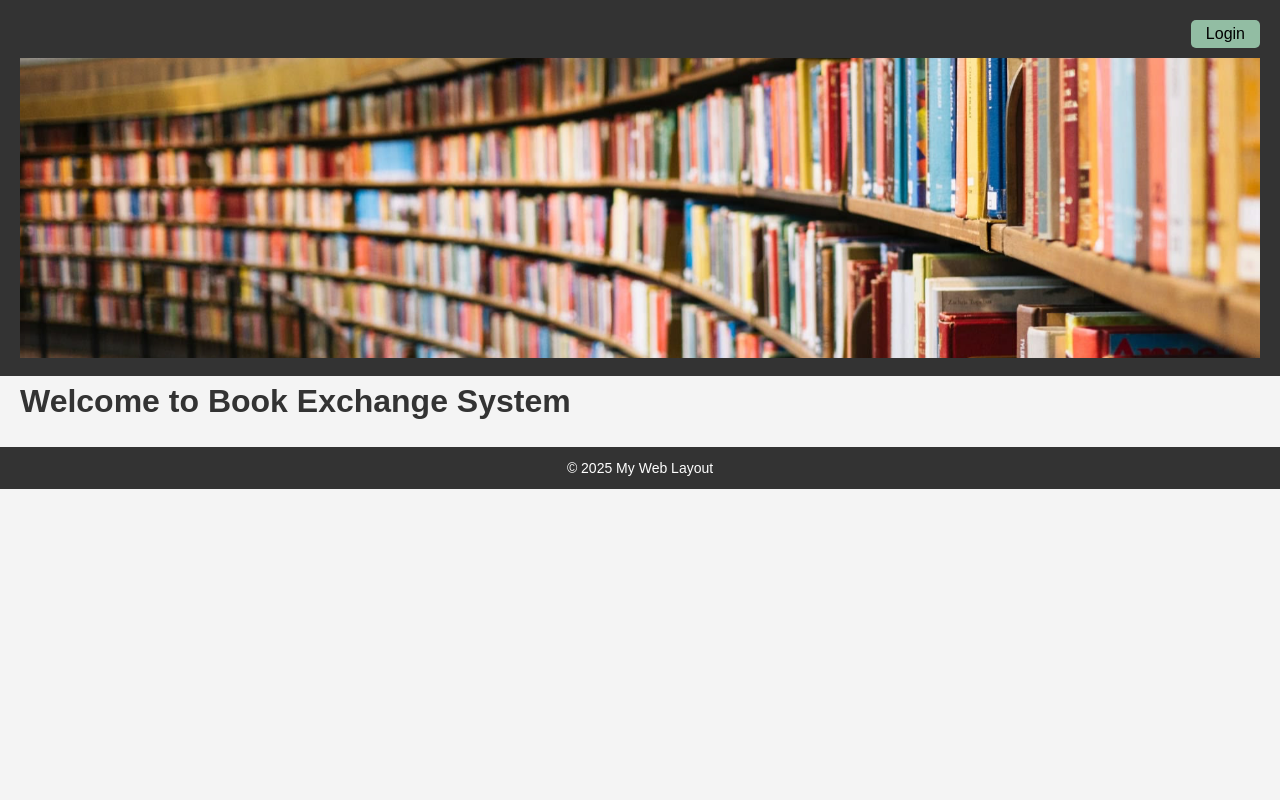
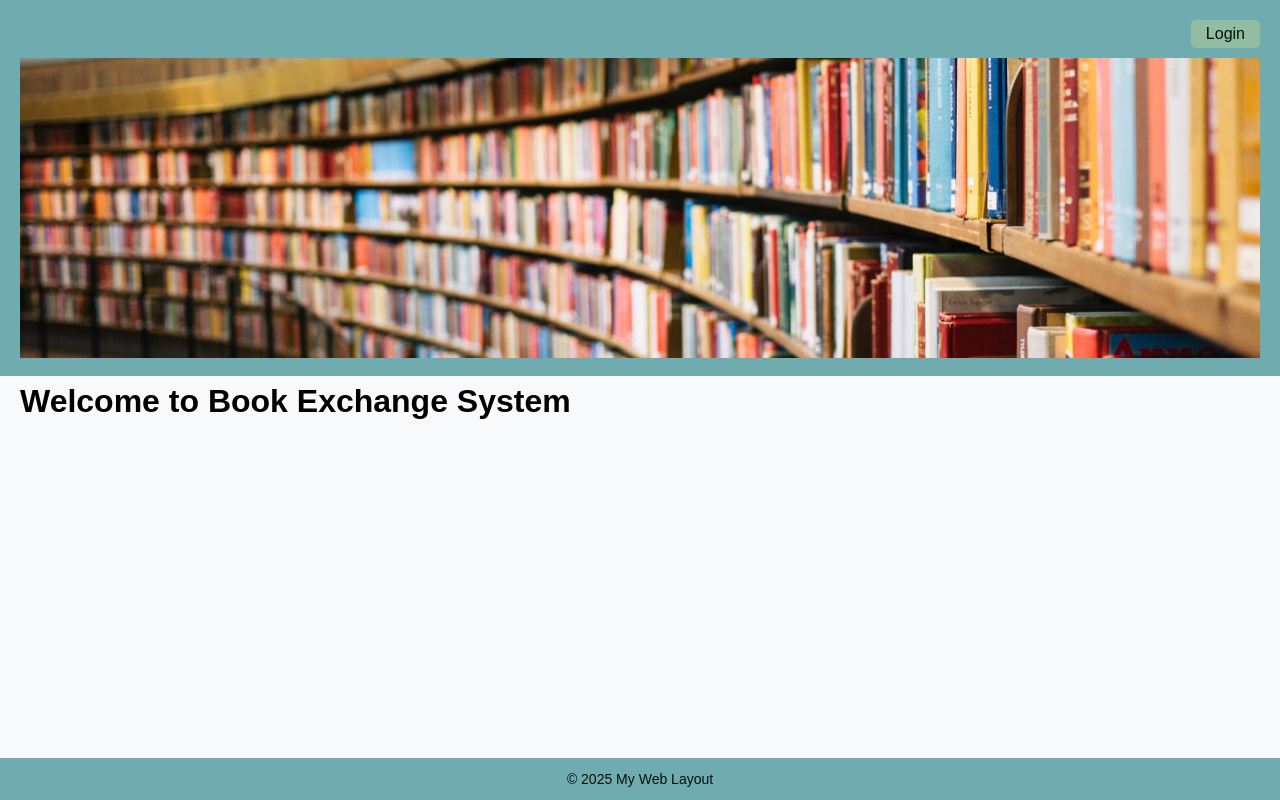
Before and after one commit to Just-ARandomGuy/BookEx, a Django app: template bookEx/templates/bookMng/index.html in a window 1280 px wide. Run offline with Django 3.2, Linux system fonts and the light colour scheme; the template is opened without the code that fills it, so the values that code supplies are empty.

Commit message:
add css styling: preliminary color palette

```diff
--- a/bookEx/static/base.css
+++ b/bookEx/static/base.css
@@ -1,3 +1,14 @@
+/* Colors */
+:root {
+    --color-primary: #70ABAF; /* main elements, headers, primary actions */
+    --color-secondary: #767676; /* neutral gray */
+    --color-accent: #FF1053; /* highlights, notifications, use sparingly*/
+    --color-background-light: #F8F9FA;
+    --color-background-dark: #001011;
+    --color-text-dark: #001011;
+    --color-text-light: #FFFFFF;
+}
+
 /* General Reset */
 * {
     margin: 0;
@@ -9,14 +20,15 @@
 body {
     font-family: Arial, sans-serif;
     line-height: 1.6;
-    background-color: #f4f4f4;
-    color: #333;
+    background: var(--color-background-light);
+    display: flex;
+    flex-direction: column;
+    min-height: 100vh;
 }
 
 /* Header (Banner) */
 header {
-    background: #333;
-    color: white;
+    background: var(--color-primary);
     padding: 10px 20px;
     display: flex;
     flex-direction: column;
@@ -31,12 +43,12 @@ header .nav-container {
 }
 
 header .login span {
+    color: var(--color-text-dark);
     display: flex;
     align-items: center;
     gap: 10px;
     margin-left: auto;
     text-decoration: none;
-    color: white;
 }
 
 header .login button {
@@ -44,7 +56,7 @@ header .login button {
     padding: 5px 15px;
     border: none;
     background: #92BDA3;
-    color: black;
+    color: var(--color-text-dark);
     border-radius: 5px;
     cursor: pointer;
 }
@@ -60,7 +72,7 @@ header .navbar ul {
 header .navbar a,
 header .login a,
 header .login a:visited {
-    color: white;
+    color: var(--color-text-dark);
     text-decoration: none;
 
 }
@@ -73,6 +85,10 @@ header .login a:visited {
 
 /* Main Content */
 
+main.content {
+    background: var(--color-background-light);
+}
+
 .content {
     flex-grow: 1;
     margin-left: 20px;
@@ -83,7 +99,7 @@ header .login a:visited {
 }
 
 .content h2 {
-    color: #333;
+    color: var(--color-text-dark);
 }
 
 .content p {
@@ -94,8 +110,8 @@ header .login a:visited {
 /* Footer */
 
 footer {
-    background: #333;
-    color: white;
+    background: var(--color-primary);
+    color: var(--color-text-dark);
     text-align: center;
     padding: 10px 0;
     margin-top: 20px;
--- a/bookEx/templates/base.html
+++ b/bookEx/templates/base.html
@@ -48,7 +48,6 @@
 		<h1>Main Content</h1>
 	{% endblock content %}
 </main>
-</div>
 
 <footer>
 	<p>&copy; 2025 My Web Layout</p>
```
Also changed, not shown: db.sqlite3.
